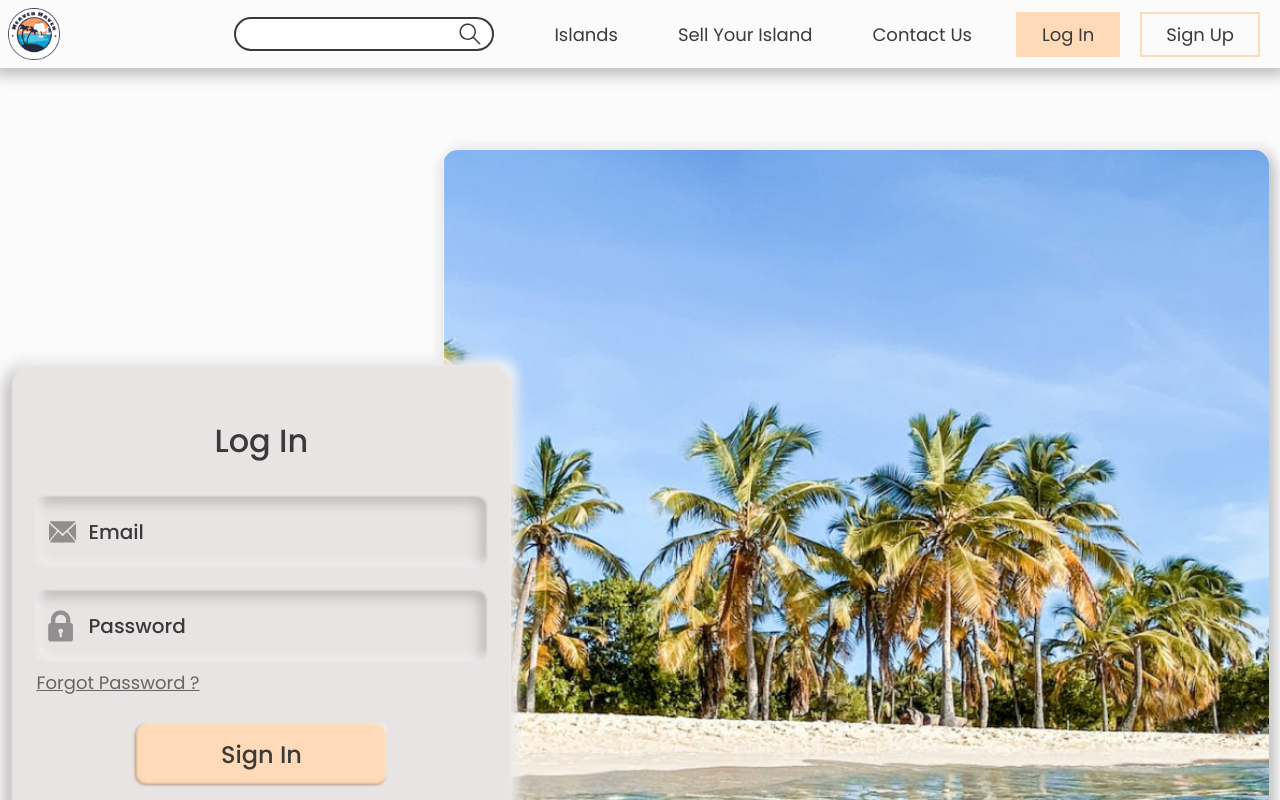
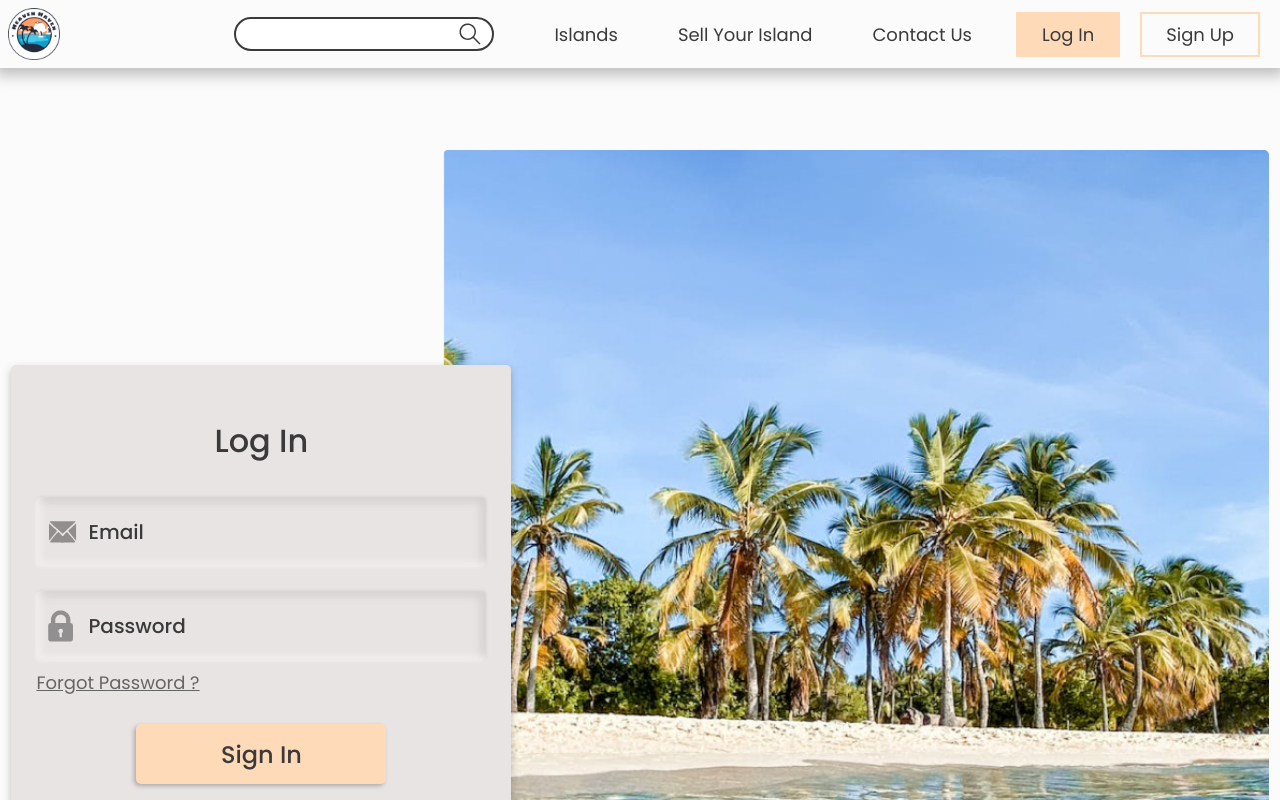
Before and after one commit to ruets/HeavenHaven, a React (Vite) app in the folder frontend/: page /login in a window 1280 px wide. Shown: the top 800 px of the page. Built offline with nearby package versions, Linux system fonts and the light colour scheme.

Commit message:
Forms style adjustment

```diff
--- a/frontend/src/assets/scss/elements/_buttons.scss
+++ b/frontend/src/assets/scss/elements/_buttons.scss
@@ -10,13 +10,8 @@ button.cta {
     width: 250px;
     height: 60px;
     background: $cta;
-    box-shadow: 1px 1px 2px rgba(178, 153, 129, 0.2),
-    -1px -1px 2px rgba(178, 153, 129, 0.2),
-    1px -1px 2px rgba(255, 255, 239, 0.9),
-    -1px 1px 3px rgba(178, 153, 129, 0.9),
-    inset -1px 1px 2px rgba(255, 255, 239, 0.3),
-    inset 1px -1px 2px rgba(178, 153, 129, 0.5);
-    border-radius: 10px;
+    filter: drop-shadow(-2px 2px 2px rgba(0, 0, 0, 0.25));
+    border-radius: 5px;
     color: $dark;
     transition: 0.15s ease-in-out;
 
--- a/frontend/src/assets/scss/elements/_forms.scss
+++ b/frontend/src/assets/scss/elements/_forms.scss
@@ -7,13 +7,14 @@ form.signup, form.signup-fill, form.login {
     display: flex;
     flex-direction: column;
     align-items: center;
-    box-shadow: 6px 6px 12px rgba(186, 182, 182, 0.2),
+    /*box-shadow: 6px 6px 12px rgba(186, 182, 182, 0.2),
     -6px -6px 12px rgba(186, 182, 182, 0.2),
     6px -6px 12px rgba(255, 255, 255, 0.9),
     -6px 6px 15px rgba(186, 182, 182, 0.9),
     inset -1px 1px 2px rgba(255, 255, 255, 0.3),
-    inset 1px -1px 2px rgba(186, 182, 182, 0.5);
-    border-radius: 20px;
+    inset 1px -1px 2px rgba(186, 182, 182, 0.5);*/
+    filter: drop-shadow(0px 4px 4px rgba(0, 0, 0, 0.25));
+    border-radius: 5px;
 
     h1 {
         font-weight: 500;
--- a/frontend/src/components/fields/Input/Input.scss
+++ b/frontend/src/components/fields/Input/Input.scss
@@ -20,13 +20,13 @@ div.global-input {
             height: 70px;
             background: $form-light;
             color: $dark;
-            box-shadow: -1px 1px 2px rgba(255, 255, 255, 0.3),
-            1px -1px 2px rgba(186, 182, 182, 0.5),
-            inset 5px 5px 10px rgba(186, 182, 182, 0.2),
-            inset -5px -5px 10px rgba(186, 182, 182, 0.2),
-            inset 5px -5px 10px rgba(255, 255, 255, 0.9),
-            inset -5px 5px 13px rgba(186, 182, 182, 0.9);
-            border-radius: 10px;
+            box-shadow: -1px 1px 2px rgba(255, 251, 251, 0.3),
+            1px -1px 2px rgba(210, 205, 205, 0.5),
+            inset 4px 4px 8px rgba(210, 205, 205, 0.2),
+            inset -4px -4px 8px rgba(210, 205, 205, 0.2),
+            inset 4px -4px 8px rgba(255, 251, 251, 0.9),
+            inset -4px 4px 10px rgba(210, 205, 205, 0.9);
+            border-radius: 5px;
             border: 0;
             padding: 0 12px 0 52px;
             font-size: 20px;
--- a/frontend/src/pages/Connection/Login-Signup.scss
+++ b/frontend/src/pages/Connection/Login-Signup.scss
@@ -17,14 +17,15 @@ div.App {
                 height: 100%;
                 position: relative;
                 right: 34px;
-                border-radius: 15px;
+                border-radius: 5px;
                 z-index: 0;
-                box-shadow: -5px 5px 10px rgba(184, 184, 184, 0.2),
+                /*box-shadow: -5px 5px 10px rgba(184, 184, 184, 0.2),
                     5px -5px 10px rgba(184, 184, 184, 0.2),
                     -5px -5px 10px rgba(250, 250, 250, 0.9),
                     5px 5px 13px rgba(184, 184, 184, 0.9),
                     inset 1px 1px 2px rgba(250, 250, 250, 0.3),
-                    inset -1px -1px 2px rgba(184, 184, 184, 0.5);
+                    inset -1px -1px 2px rgba(184, 184, 184, 0.5);*/
+
             }
         }
     }
```
